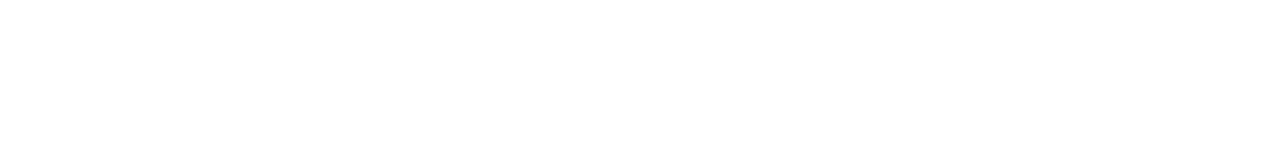
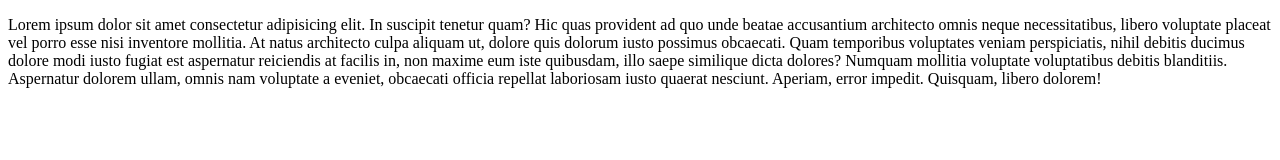
Before and after one commit to MoukMakara/kps_test1, a plain HTML site: page index.html in a window 1280 px wide. Drawn offline with Linux system fonts and the light colour scheme.

Commit message:
add to main

```diff
--- a/index.html
+++ b/index.html
@@ -6,6 +6,6 @@
     <title>Document</title>
 </head>
 <body>
-
+    <p>Lorem ipsum dolor sit amet consectetur adipisicing elit. In suscipit tenetur quam? Hic quas provident ad quo unde beatae accusantium architecto omnis neque necessitatibus, libero voluptate placeat vel porro esse nisi inventore mollitia. At natus architecto culpa aliquam ut, dolore quis dolorum iusto possimus obcaecati. Quam temporibus voluptates veniam perspiciatis, nihil debitis ducimus dolore modi iusto fugiat est aspernatur reiciendis at facilis in, non maxime eum iste quibusdam, illo saepe similique dicta dolores? Numquam mollitia voluptate voluptatibus debitis blanditiis. Aspernatur dolorem ullam, omnis nam voluptate a eveniet, obcaecati officia repellat laboriosam iusto quaerat nesciunt. Aperiam, error impedit. Quisquam, libero dolorem!</p>
 </body>
 </html>
```
